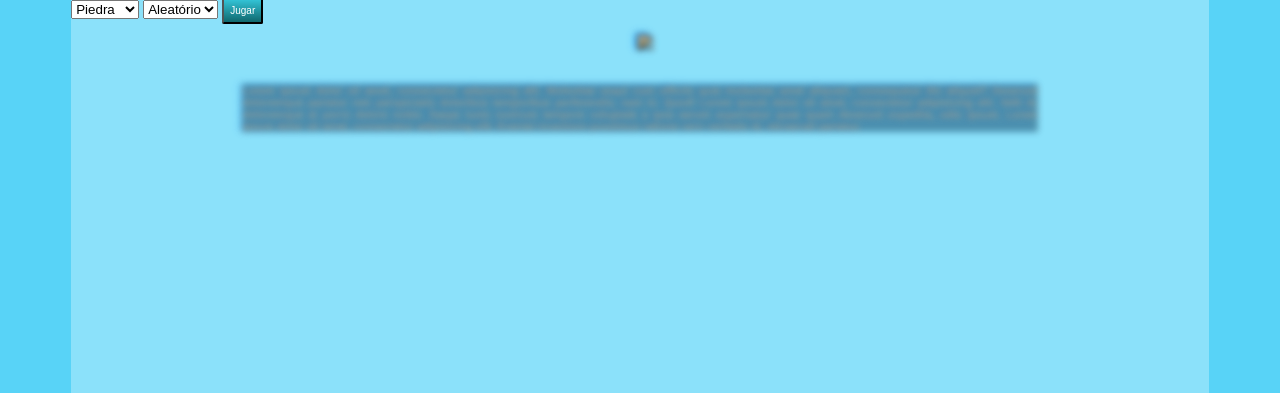
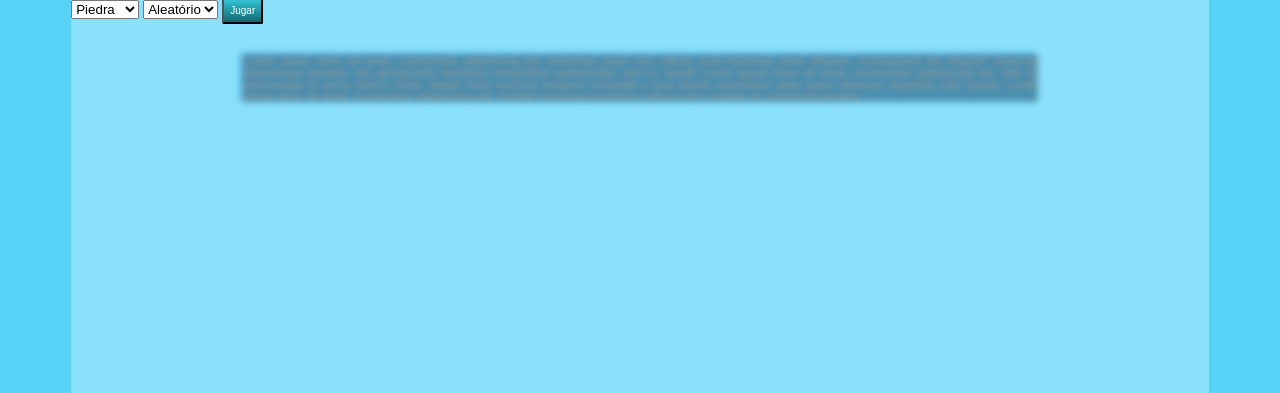
Before and after one commit to BrandonSMonroy/TareaMejorandola, a plain HTML site: page index.html in a window 1280 px wide. Shown: the part 407-800 px from the top of the page. Drawn offline with Linux system fonts and the light colour scheme; a script that the page names is missing.

Commit message:
Update index.html

```diff
--- a/index.html
+++ b/index.html
@@ -30,7 +30,6 @@
             <option value='random'>Aleatório</option>
         </select>
         <input class="btn" type="button" value="Jugar" onclick='alert(PPTLS(document.getElementsByTagName("select").item(0).value,document.getElementsByTagName("select").item(1).value))'><br>
-        <center><img id="banner" src="bg_4.jpg">
 			<h6>Lorem ipsum dolor sit amet, consectetur adipisicing elit. Molestiae sequi cum officiis quia molestias amet aliquam, consequatur illo aliquid? Deserunt doloremque pariatur rem perspiciatis doloribus temporibus perferendis, nam in. Quod! Lorem ipsum dolor sit amet, consectetur adipisicing elit. Velit id, doloremque at porro dolore nobis. Saepe iusto nostrum tempore voluptate a ipsa earum aspernatur quae quam deserunt expedita, odio ipsum. Lorem ipsum dolor sit amet, consectetur adipisicing elit. Eveniet inventore possimus ratione vero veritatis id, obcaecati pariatur.</h6>
         </center>
         <div class="limpiar"></div>
```
